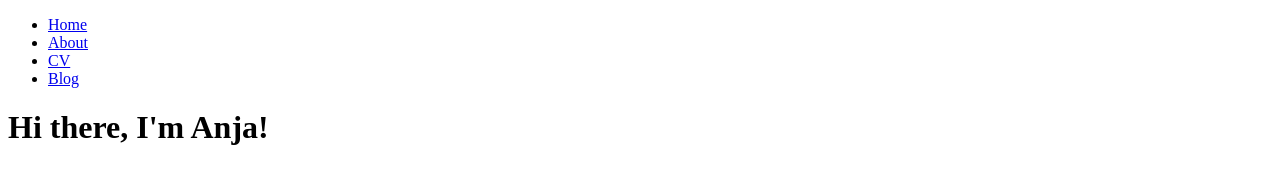
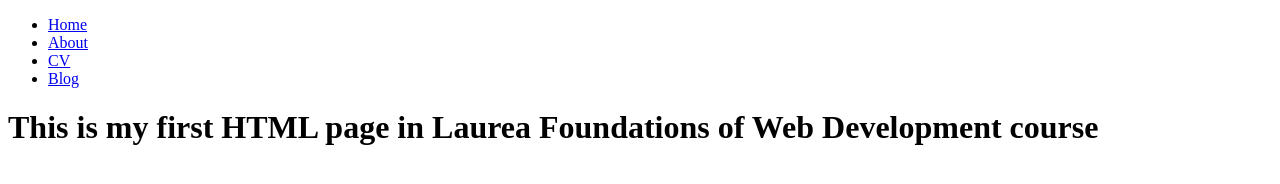
Before and after one commit to Anja301/Anja301.github.io, a plain HTML site: page index.html in a window 1280 px wide. Drawn offline with Linux system fonts and the light colour scheme.

Commit message:
Update index.html

```diff
--- a/index.html
+++ b/index.html
@@ -14,7 +14,7 @@
 		</nav>
 		<div class="container">
     		<div class="blurb">
-        		<h1>Hi there, I'm Anja!</h1>
+        		<h1>This is my first HTML page in Laurea Foundations of Web Development course</h1>
     		</div><!-- /.blurb -->
 		</div><!-- /.container -->
 		<footer>
```
